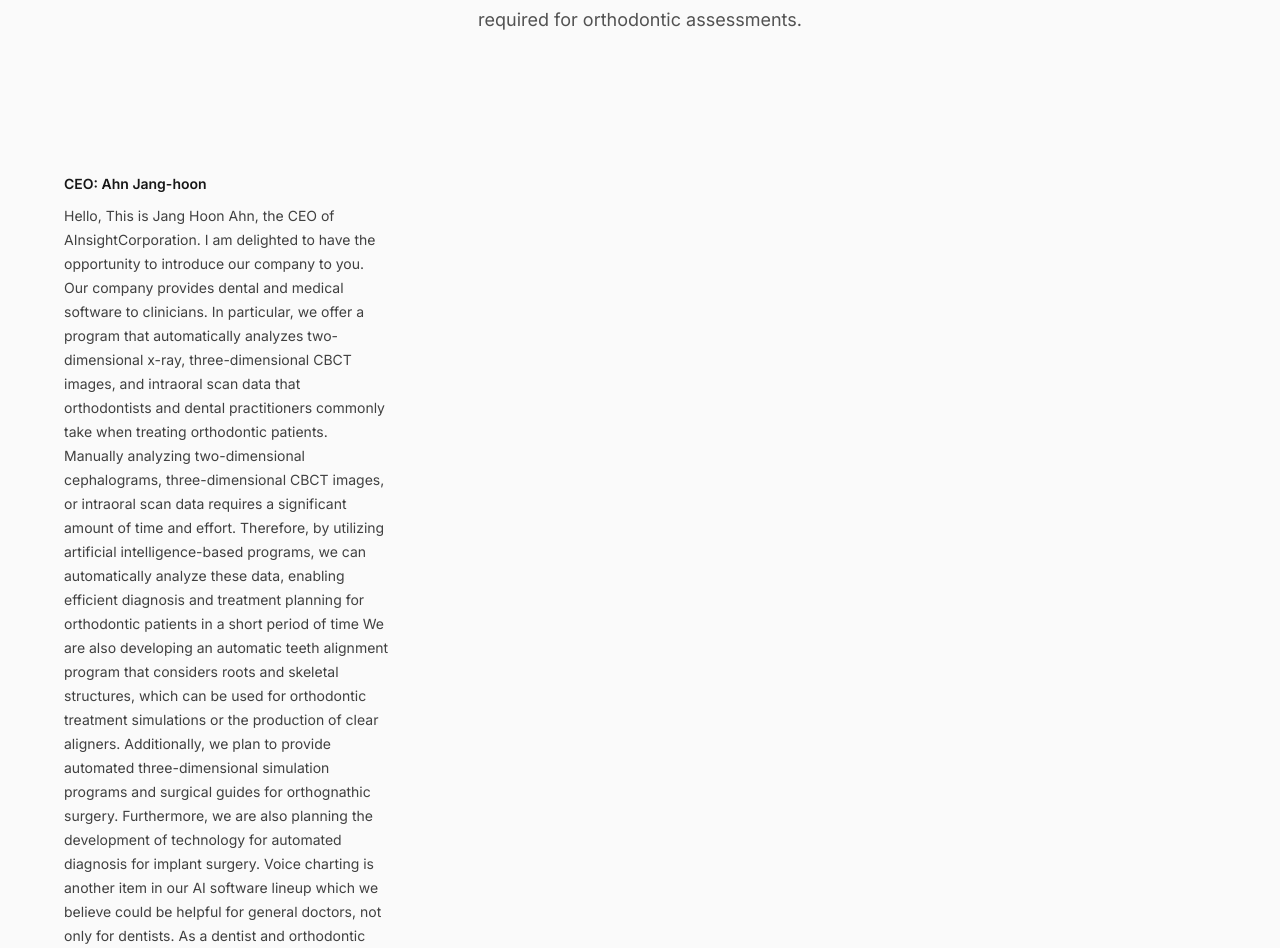
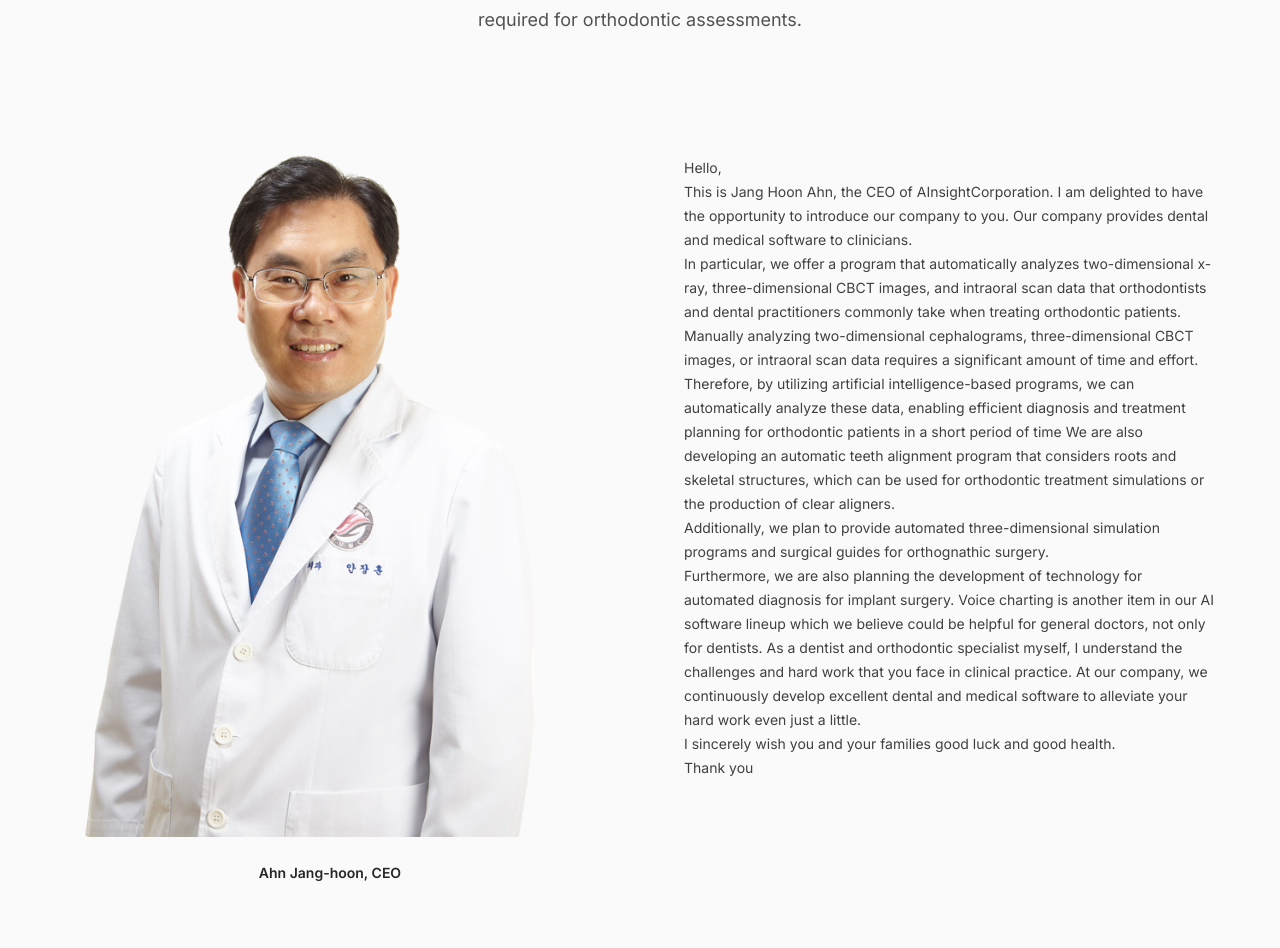
Before and after one commit to AInsightrnd/web, a Next.js app: page / in a window 1280 px wide. Shown: the part 2084-3032 px from the top of the page. Built offline with nearby package versions, Linux system fonts and the light colour scheme; no server answers.

Commit message:
target to es6

```diff
--- a/src/components/AboutCompany.tsx
+++ b/src/components/AboutCompany.tsx
@@ -1,13 +1,15 @@
 import { useId } from 'react'
 
 import { Container } from '@/components/Container'
+import Image from 'next/image'
+import ceoImage from '@/images/company/ceo.png'
 
 const histories = [
   {
     name: '2023 June (6/30)',
     description:
       `AICiTi program version 7.7 출시`,
-    icon: DeviceArrowIcon,
+      icon: DeviceClockIcon,
   },
   {
     name: '2023 April (4/25)',
@@ -22,7 +24,7 @@ const histories = [
     description:
       `자연 두부 위치에서 촬영된 엑스레이(X-ray) 이미지를 이용한 기계학습 기반 치아 교정 진단을 위한
       두부계측 파라미터 도출방법 – 국내 출원 완료`,
-    icon: DeviceArrowIcon,
+      icon: DeviceLockIcon,
   },
   {
     name: '2022 September (9/8)',
@@ -36,20 +38,20 @@ const histories = [
     description:
       `자연 두부 위치에서 촬영된 3차원 CBCT 영상에서 기계 학습 기반 치아교정 진단을 위한
       두부 계측 파라미터 도출방법 – PCT 출원 완료`,
-    icon: DeviceClockIcon,
+      icon: DeviceLockIcon,
   },
   {
     name: '2022 March (3/5)',
     description:
       `자연 두부 위치에서 촬영된 3차원 CBCT 영상에서 기계  학습 기반  치아교정 진단을 위한
       두부 계측 파라미터 도출방법 – 국내 특허 등록 완료`,
-    icon: DeviceListIcon,
+      icon: DeviceLockIcon,
   },
   {
     name: '2021 September (9/10)',
     description:
       'AICiTi program version 4.1 출시',
-    icon: DeviceLockIcon,
+      icon: DeviceClockIcon,
   },
   {
     name: '2021 April (4/5)',
@@ -227,34 +229,44 @@ export function AboutCompany() {
 
         <ul
           role="list"
-          className="mx-auto mt-16 grid max-w-2xl grid-cols-1 gap-6 text-sm sm:mt-20 sm:grid-cols-2 md:gap-y-10 lg:max-w-none lg:grid-cols-3"
+          className="mx-auto mt-16 grid max-w-2xl grid-cols-1 gap-6 text-sm sm:mt-20 sm:grid-cols-2 md:gap-y-10 lg:max-w-none lg:grid-cols-2"
         >
           <li
             key='name'
             className="rounded-2xl border-left border-gray-200 p-8"
           >
-            <h3 className="mt-6 font-semibold text-gray-900">
-              CEO: Ahn Jang-hoon
+            <Image
+              className="h-auto"
+              src={ceoImage}
+              alt={""}
+            />
+            <h3 className="mt-6 font-semibold text-gray-800 text-center">
+              Ahn Jang-hoon, CEO
             </h3>
+          </li>
+          <li
+            key='name'
+            className="rounded-2xl border-left border-gray-200 p-8"
+          >
             <p className="mt-2 text-gray-700">
-              Hello,
+              Hello,<br />
               This is Jang Hoon Ahn, the CEO of AInsightCorporation.
               I am delighted to have the opportunity to introduce our company to you.
-              Our company provides dental and medical software to clinicians.
+              Our company provides dental and medical software to clinicians. <br />
               In particular, we offer a program that automatically analyzes two-dimensional x-ray, three-dimensional CBCT images,
-              and intraoral scan data that orthodontists and dental practitioners commonly take when treating orthodontic patients.
+              and intraoral scan data that orthodontists and dental practitioners commonly take when treating orthodontic patients.<br />
               Manually analyzing two-dimensional cephalograms, three-dimensional CBCT images, or intraoral scan data requires
-              a significant amount of time and effort.
+              a significant amount of time and effort.<br />
               Therefore, by utilizing artificial intelligence-based programs, we can automatically analyze these data,
               enabling efficient diagnosis and treatment planning for orthodontic patients in a short period of time
               We are also developing an automatic teeth alignment program that considers roots and skeletal structures,
-              which can be used for orthodontic treatment simulations or the production of clear aligners.
-              Additionally, we plan to provide automated three-dimensional simulation programs and surgical guides for orthognathic surgery.
+              which can be used for orthodontic treatment simulations or the production of clear aligners.<br />
+              Additionally, we plan to provide automated three-dimensional simulation programs and surgical guides for orthognathic surgery.<br />
               Furthermore, we are also planning the development of technology for automated diagnosis for implant surgery. Voice charting is another
               item in our AI software lineup which we believe could be helpful for general doctors, not only for dentists.
               As a dentist and orthodontic specialist myself, I understand the challenges and hard work that you face in clinical practice.
-              At our company, we continuously develop excellent dental and medical software to alleviate your hard work even just a little.
-              I sincerely wish you and your families good luck and good health.
+              At our company, we continuously develop excellent dental and medical software to alleviate your hard work even just a little.<br />
+              I sincerely wish you and your families good luck and good health.<br />
               Thank you
             </p>
           </li>
--- a/tsconfig.json
+++ b/tsconfig.json
@@ -1,6 +1,6 @@
 {
   "compilerOptions": {
-    "target": "es5",
+    "target": "es6",
     "lib": ["dom", "dom.iterable", "esnext"],
     "allowJs": true,
     "skipLibCheck": true,
```
Also changed, not shown: src/images/company/ceo.jpeg (added), src/images/company/ceo.png (added).
